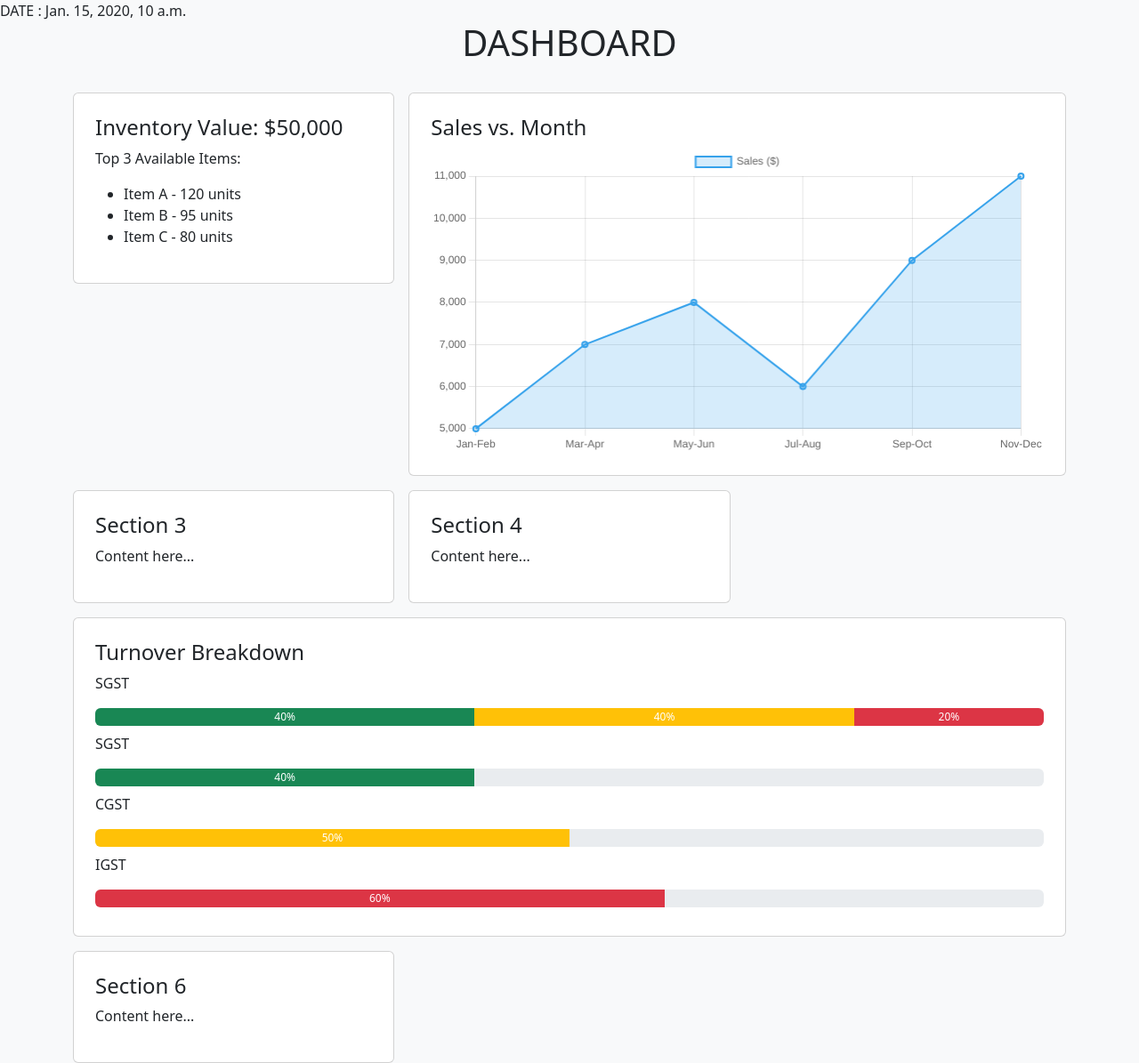
After one commit to nishitkumawat/FinTrack-django, a Django app: template dashboard/templates/mainPage.html in a window 1280 px wide. The commit adds this page. Shown: the whole page at 89% size. Run offline with Django 3.2, Linux system fonts and the light colour scheme; the template is opened without the code that fills it: most values are stand-ins (such as "Sample title", 1, 10 or a date in 2020).

Commit message:
commit on 11th feb

```diff
--- /dev/null
+++ b/dashboard/templates/mainPage.html
@@ -0,0 +1,154 @@
+<!DOCTYPE html>
+<html lang="en">
+  <head>
+    <meta charset="UTF-8" />
+    <meta name="viewport" content="width=device-width, initial-scale=1.0" />
+    <title>Dashboard</title>
+    <link
+      href="https://cdn.jsdelivr.net/npm/bootstrap@5.3.0/dist/css/bootstrap.min.css"
+      rel="stylesheet"
+    />
+    <script src="https://cdn.jsdelivr.net/npm/chart.js"></script>
+    <link rel="stylesheet" href="styles.css" />
+    <style>
+      body {
+        background-color: #f8f9fa;
+      }
+      .card {
+        transition: transform 0.3s ease-in-out;
+      }
+      .card :hover {
+        transform: scale(1.05);
+      }
+      .progress {
+        height: 20px;
+      }
+
+      /* Responsive Adjustments */
+      @media (max-width: 768px) {
+        .dashboard-container {
+          display: flex;
+          flex-direction: column;
+          gap: 20px;
+        }
+      }
+      h1 {
+        text-align: center;
+      }
+      .date {
+        position: absolute;
+        top: 0;
+        left: 0;
+      }
+    </style>
+  </head>
+  <body>
+    {% load static %}
+    <div class="container mt-4">
+      <h1>DASHBOARD</h1>
+      <div>
+        <span class="date">DATE : {{date}} </span>
+      </div>
+      <div class="row g-3 mt-3">
+        <!-- Inventory Section -->
+        <div class="col-12 col-md-6 col-lg-4">
+          <div class="card p-4">
+            <h4>Inventory Value: $50,000</h4>
+            <p>Top 3 Available Items:</p>
+            <ul>
+              <li>Item A - 120 units</li>
+              <li>Item B - 95 units</li>
+              <li>Item C - 80 units</li>
+            </ul>
+          </div>
+        </div>
+
+        <!-- Sales Graph Section -->
+        <div class="col-12 col-md-12 col-lg-8">
+          <div class="card p-4">
+            <h4>Sales vs. Month</h4>
+            <canvas id="salesChart"></canvas>
+          </div>
+        </div>
+
+        <!-- Placeholder Section -->
+        <div class="col-12 col-md-6 col-lg-4">
+          <div class="card p-4">
+            <h4>Section 3</h4>
+            <p>Content here...</p>
+          </div>
+        </div>
+
+        <!-- Placeholder Section -->
+        <div class="col-12 col-md-6 col-lg-4">
+          <div class="card p-4">
+            <h4>Section 4</h4>
+            <p>Content here...</p>
+          </div>
+        </div>
+
+        <!-- Progress Bar Section -->
+        <div class="col-12">
+          <div class="card p-4">
+            <h4>Turnover Breakdown</h4>
+            <p>SGST</p>
+            <div class="progress mb-2">
+              <div class="progress-bar bg-success" style="width: 40%">40%</div>
+              <div class="progress-bar bg-warning" style="width: 40%">40%</div>
+              <div class="progress-bar bg-danger" style="width: 20%">20%</div>
+            </div>
+            <p>SGST</p>
+            <div class="progress mb-2">
+              <div class="progress-bar bg-success" style="width: 40%">40%</div>
+            </div>
+            <p>CGST</p>
+            <div class="progress mb-2">
+              <div class="progress-bar bg-warning" style="width: 50%">50%</div>
+            </div>
+            <p>IGST</p>
+            <div class="progress mb-2">
+              <div class="progress-bar bg-danger" style="width: 60%">60%</div>
+            </div>
+          </div>
+        </div>
+
+        <!-- Placeholder Section -->
+        <div class="col-12 col-md-6 col-lg-4">
+          <div class="card p-4">
+            <h4>Section 6</h4>
+            <p>Content here...</p>
+          </div>
+        </div>
+      </div>
+    </div>
+
+    <script>
+      const ctx = document.getElementById("salesChart").getContext("2d");
+      new Chart(ctx, {
+        type: "line",
+        data: {
+          labels: [
+            "Jan-Feb",
+            "Mar-Apr",
+            "May-Jun",
+            "Jul-Aug",
+            "Sep-Oct",
+            "Nov-Dec",
+          ],
+          datasets: [
+            {
+              label: "Sales ($)",
+              data: [5000, 7000, 8000, 6000, 9000, 11000],
+              borderColor: "rgba(54, 162, 235, 1)",
+              backgroundColor: "rgba(54, 162, 235, 0.2)",
+              borderWidth: 2,
+              fill: true,
+            },
+          ],
+        },
+      });
+    </script>
+
+    <script src="https://cdn.jsdelivr.net/npm/bootstrap@5.3.0/dist/js/bootstrap.bundle.min.js"></script>
+  </body>
+</html>
--- a/dashboard/urls.py
+++ b/dashboard/urls.py
@@ -17,7 +17,6 @@ Including another URLconf
 from django.contrib import admin
 from django.urls import path
 from dashboard import views
-from .views import save_pdf
 
 
 urlpatterns = [
@@ -25,5 +24,6 @@ urlpatterns = [
     path('invoicegenerate/',views.invoiceGenerate,name='invoiceGenerate'),
     path('companyDetails/',views.companyDetails,name='companyDetails'),
     path('handle-action/', views.handle_action, name='handle-action'),
-    path("save-pdf/", save_pdf, name="save_pdf"),
+    path("save-pdf/", views.save_pdf, name="save_pdf"),
+    path("mainPage/", views.mainPage, name="mainPage"),
 ]
--- a/fintrack/settings.py
+++ b/fintrack/settings.py
@@ -133,6 +133,7 @@ USE_TZ = True
 STATIC_URL = '/static/'
 STATICFILES_DIRS = [os.path.join(BASE_DIR, 'static')]
 STATIC_ROOT = os.path.join(BASE_DIR, 'staticfiles')
+X_FRAME_OPTIONS = 'ALLOWALL'
 
 
 
--- a/userlogin/templates/login.html
+++ b/userlogin/templates/login.html
@@ -1,3 +1,4 @@
+<!DOCTYPE html>
 {% extends 'format.html' %} {% load static %} {% block style%}
 <style>
   body {
@@ -5,6 +6,11 @@
     display: flex;
     align-items: center;
     justify-content: center;
+    height: 100vh;
+    margin: 0;
+    background-image: url("../../static/bg3.jpg");
+    background-size: cover;
+    background-position: center;
   }
   .gradient-btn {
     background-image: linear-gradient(75deg, #00dbd1 10%, #6051fb 90%);
```
Also changed, not shown: dashboard/templates/dashboard.html (+68 -17 lines), dashboard/views.py (+13 -3 lines), database/db_operations.py (+9 -0 lines), templates/format.html (+3 -24 lines), templates/home.html (+29 -24 lines), userlogin/templates/signup.html (+4 -3 lines).
